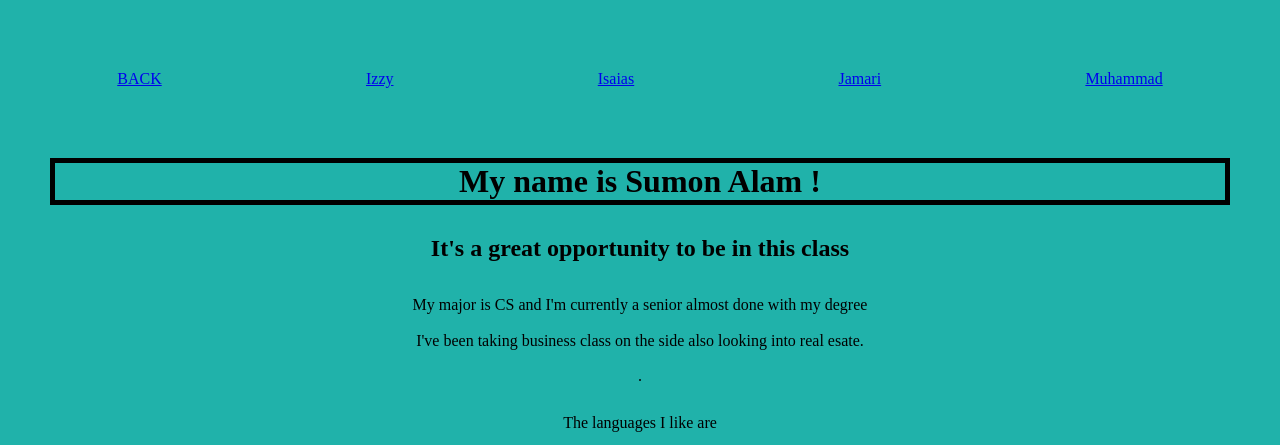
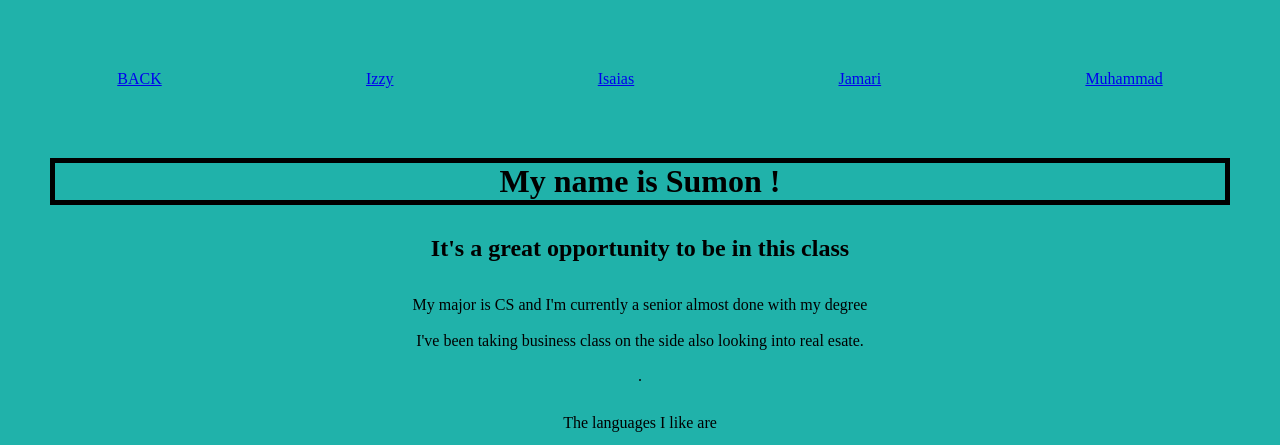
Before and after one commit to izzy-frizzy/Group-5, a plain HTML site: page Sumon.html in a window 1280 px wide. Shown: the top 445 px of the page. Drawn offline with Linux system fonts and the light colour scheme.

Commit message:
Update Sumon.html

```diff
--- a/Sumon.html
+++ b/Sumon.html
@@ -17,7 +17,7 @@
 
 <body>
 
-    <h1>My name is Sumon Alam !</h1>
+    <h1>My name is Sumon !</h1>
     <h2> It's a great opportunity to be in this class</h2>
     <div class="something about Me">
         <p>My major is CS and I'm currently a senior almost done with my degree</p>
```
